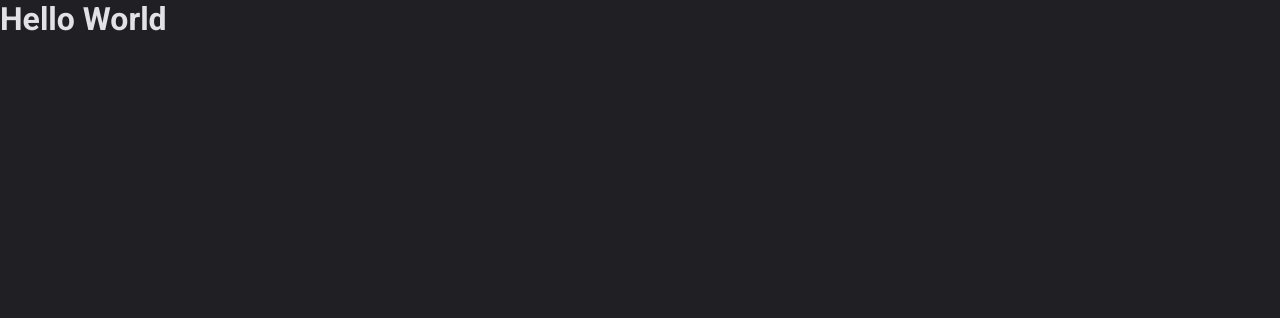
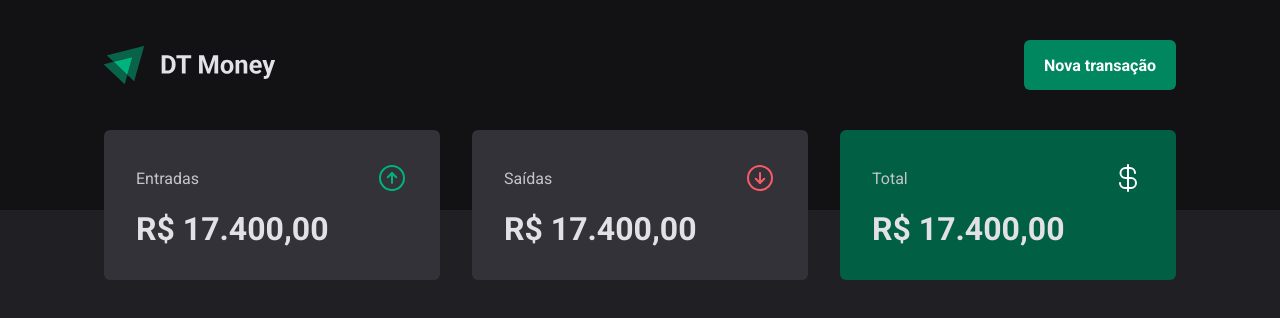
Before and after one commit to Orlandovpjunior/consumo_api_react, a React (Vite) app in the folder dt-money/: page / in a window 1280 px wide. Shown: the top 318 px of the page. Built offline with nearby package versions, Linux system fonts and the light colour scheme.

Commit message:
feat: implementa sumario e header

```diff
--- a/dt-money/package.json
+++ b/dt-money/package.json
@@ -10,6 +10,7 @@
     "preview": "vite preview"
   },
   "dependencies": {
+    "phosphor-react": "^1.4.1",
     "react": "^19.0.0",
     "react-dom": "^19.0.0",
     "styled-components": "^6.1.17"
--- a/dt-money/src/App.tsx
+++ b/dt-money/src/App.tsx
@@ -1,15 +1,16 @@
 import { ThemeProvider } from "styled-components"
 import { defaultTheme } from "./styles/themes/default"
 import { GlobalStyle } from "./styles/global"
+import { Transations } from "./pages/Transactions"
 
 export function App() {
 
   return (
     <>
-     <ThemeProvider theme={defaultTheme}>
-      <GlobalStyle/>
-      <h1>Hello World</h1>
-     </ThemeProvider>
+      <ThemeProvider theme={defaultTheme}>
+        <GlobalStyle />
+        <Transations/>
+      </ThemeProvider>
     </>
   )
 }
--- /dev/null
+++ b/dt-money/src/components/Header/index.tsx
@@ -0,0 +1,13 @@
+import { HeaderContainer, HeaderContent, NewTransactionButton } from "./styles";
+import logoImg from '../../assets/dt-money.svg'
+
+export function Header(){
+    return(
+        <HeaderContainer>
+            <HeaderContent>
+                <img src={logoImg} alt="" />
+                <NewTransactionButton>Nova transação</NewTransactionButton>
+            </HeaderContent>
+        </HeaderContainer>
+    )
+}
--- /dev/null
+++ b/dt-money/src/components/Header/styles.ts
@@ -0,0 +1,34 @@
+import styled from "styled-components";
+
+export const HeaderContainer = styled.header`
+    background: ${props => props.theme['gray-900']};
+    padding: 2.5rem 0 7.5rem;
+`;
+
+export const HeaderContent = styled.div`
+
+    width: 100%;
+    max-width: 1120px;
+    margin:0 auto;
+    padding: 0 1.5rem;
+
+    display:flex;
+    justify-content: space-between;
+    align-items:center
+`;
+
+export const NewTransactionButton = styled.button`
+    height: 50px;
+    border: 0;
+    background: ${props => props.theme['green-500']};
+    color: ${props => props.theme.white};
+    font-weight: bold;
+    padding: 0 1.25rem;
+    border-radius:6px;
+    cursor: pointer;
+    transition: background-color 0.2s;
+
+    &:hover{
+        background: ${props => props.theme['gray-700']};
+    }
+`;
--- /dev/null
+++ b/dt-money/src/components/Summary/index.tsx
@@ -0,0 +1,32 @@
+import { ArrowCircleDown, ArrowCircleUp, CurrencyDollar } from "phosphor-react";
+import { SummaryCard, SummaryContainer } from "./styles";
+
+export function Summary(){
+
+    return(
+
+        <SummaryContainer>
+            <SummaryCard>
+                <header>
+                    <span>Entradas</span>
+                    <ArrowCircleUp size={32} color='#00b37e'/>
+                </header>
+                <strong>R$ 17.400,00</strong>
+            </SummaryCard>
+            <SummaryCard>
+                <header>
+                    <span>Saídas</span>
+                    <ArrowCircleDown size={32} color='#f75a68'/>
+                </header>
+                <strong>R$ 17.400,00</strong>
+            </SummaryCard>
+            <SummaryCard variant="green">
+                <header>
+                    <span>Total</span>
+                    <CurrencyDollar size={32} color='#fff'/>
+                </header>
+                <strong>R$ 17.400,00</strong>
+            </SummaryCard>
+        </SummaryContainer>
+    )
+}
--- /dev/null
+++ b/dt-money/src/components/Summary/styles.ts
@@ -0,0 +1,42 @@
+import styled, { css } from "styled-components";
+
+interface SummaryCardProps {
+    variant?: 'green';
+}
+
+export const SummaryContainer = styled.section`
+    width: 100%;
+    max-width: 1120px;
+    margin:0 auto;
+    padding: 0 1.5rem;
+    gap: 2rem;
+
+    display:grid;
+    grid-template-columns: repeat(3, 1fr);
+
+    margin-top: -5rem;
+`;
+
+export const SummaryCard = styled.div<SummaryCardProps>`
+    background: ${props => props.theme['gray-600']};
+    border-radius:6px;
+    padding: 2rem;
+
+    header {
+        display: flex;
+        align-items: center;
+        justify-content: space-between;
+        color: ${props => props.theme['gray-300']};
+    }
+
+    strong{
+        display:block;
+        margin-top: 1rem;
+        font-size: 2rem;
+    }
+
+    ${props => props.variant === 'green' && css`
+        background: ${props.theme['green-700']};
+    `}
+
+`;
--- /dev/null
+++ b/dt-money/src/pages/Transactions/index.tsx
@@ -0,0 +1,11 @@
+import { Header } from "../../components/Header";
+import { Summary } from "../../components/Summary";
+
+export function Transations(){
+    return(
+        <div>
+            <Header/>
+            <Summary/>
+        </div>
+    )
+}
```
Also changed, not shown: dt-money/src/assets/dt-money.svg (added), dt-money/src/pages/Transactions/styles.ts (added), 1 other file (tests, documents, lock files or other folders).
